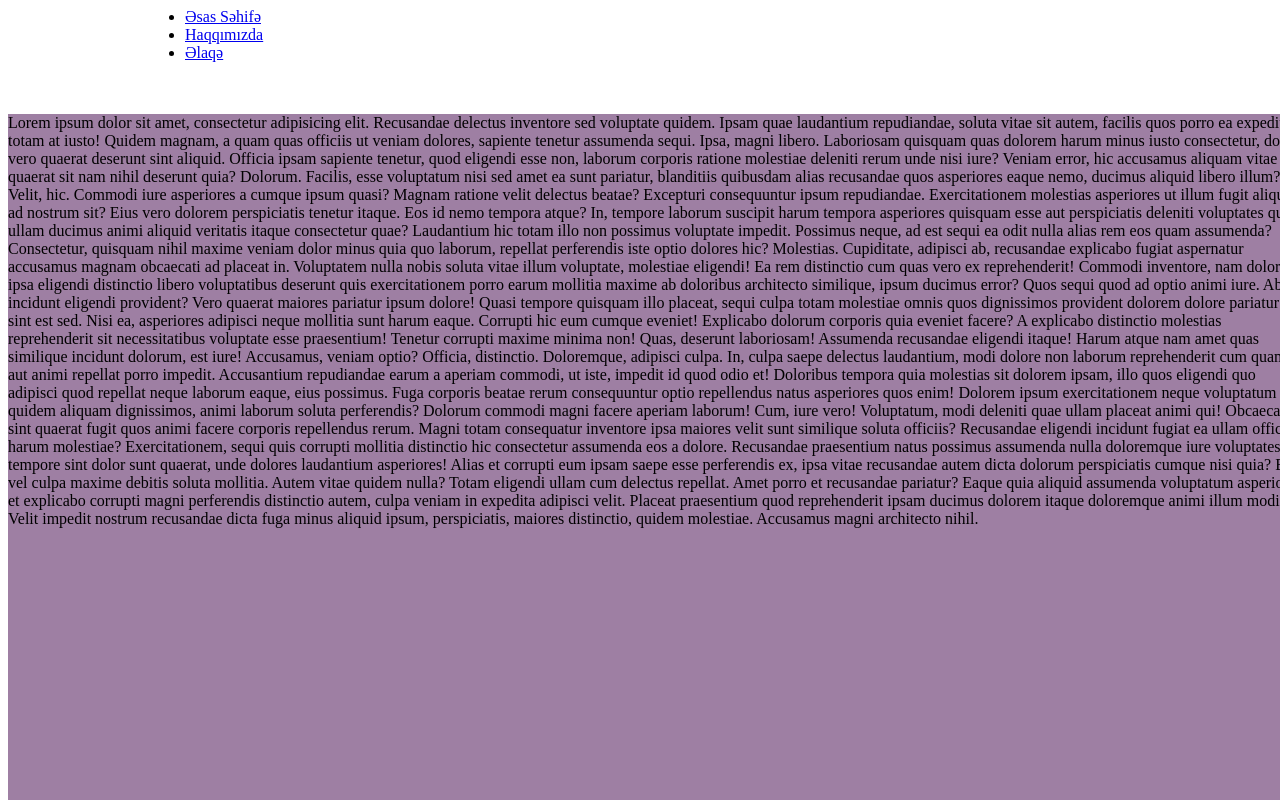
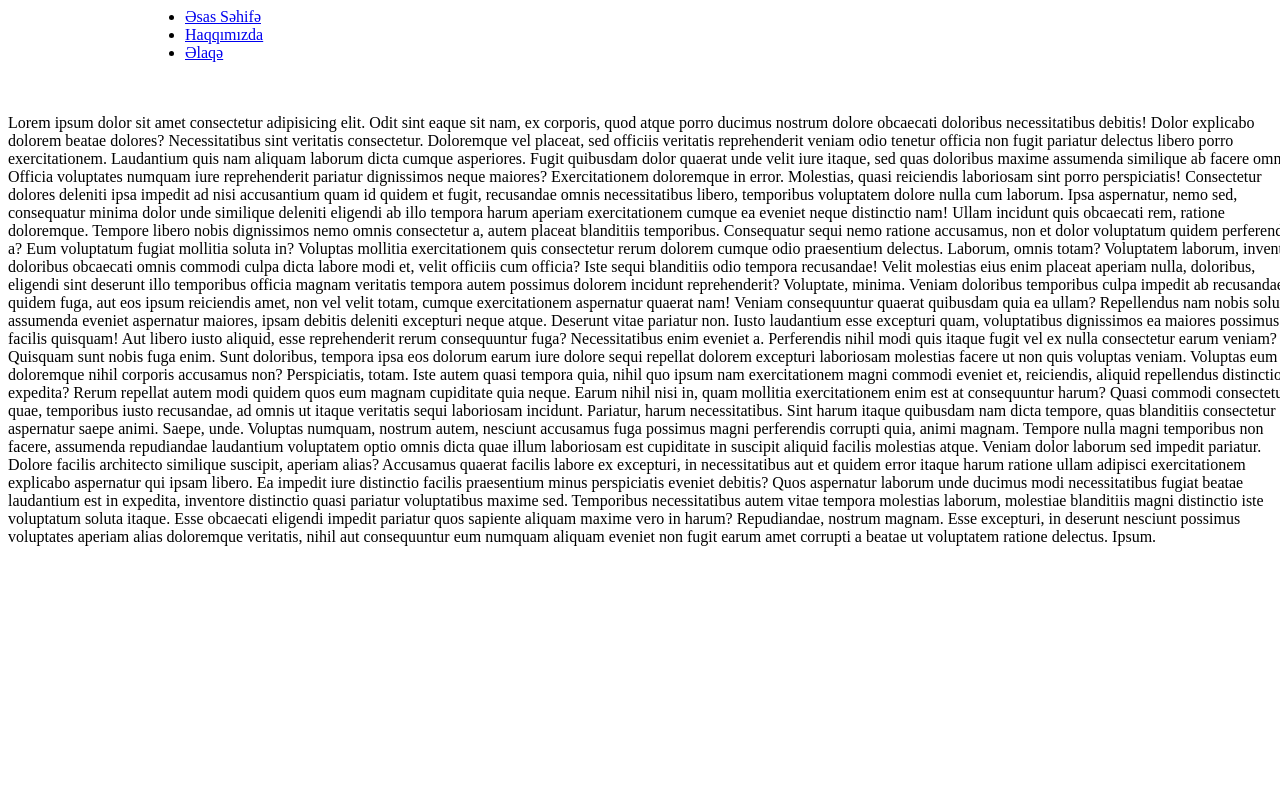
Before and after one commit to Lala-Genberli/homework, a plain HTML site: page index.html in a window 1280 px wide. Shown: the top 800 px of the page. Drawn offline with Linux system fonts and the light colour scheme.

Commit message:
deyisiklikleri elave et

```diff
--- /dev/null
+++ b/about.html
@@ -0,0 +1,36 @@
+<!DOCTYPE html>
+<html lang="en">
+<head>
+    <meta charset="UTF-8">
+    <meta http-equiv="X-UA-Compatible" content="IE=edge">
+    <meta name="viewport" content="width=device-width, initial-scale=1.0">
+    <title>Document</title>
+</head>
+<body>
+    <meta charset="UTF-8">
+    <meta http-equiv="X-UA-Compatible" content="IE=edge">
+    <meta name="description" content="Free Web tutorials">
+    <meta name="keywords" content="HTML, CSS, JavaScript">
+    <meta name="author" content="Lala">
+    <meta name="viewport" content="width=device-width, initial-scale=1.0">
+    <meta http-equiv="refresh" content="30">
+    <title>Homework</title>
+    <!--------------------------------- required meta tags end---------------------------------------->
+    <style>
+        html{ scroll-behavior: smooth;}
+    </style>
+    <!--!------------------------------- external css files start---------------------------------------->
+    <link rel="stylesheet" href="./css/style.css" />
+</head>
+<body>
+    <div class="common">
+                <div class="lorem">
+                    <h2>
+                        <p> Lorem ipsum dolor sit amet consectetur adipisicing elit. Modi nostrum similique numquam delectus odit illum sed repellendus! Esse nulla, molestias vitae omnis quam voluptate. Magni aliquam quod maiores voluptate  vitae hic incidunt tempora alias saepe, dolor nostrum a accusantium nihil. Expedita, cum!</p>
+                    </h2>
+                </div>
+            </div>
+        </row>
+    </container>
+</body>
+</html>
--- a/css/style.css
+++ b/css/style.css
@@ -1,5 +1,4 @@
 .common{
-    background-color: #9e7fa3;
     border:1px;
     width:1300px;
     height:1000px;
@@ -22,3 +21,9 @@
     margin-right:auto;
     margin-top:5px;
 }
+.lorem{
+    width: 200px;
+    height: 300px;
+    border: 1px solid red;
+
+}
--- a/index.html
+++ b/index.html
@@ -11,7 +11,9 @@
     <meta http-equiv="refresh" content="30">
     <title>Homework</title>
     <!--------------------------------- required meta tags end---------------------------------------->
-
+    <style>
+        html{ scroll-behavior: smooth;}
+    </style>
     <!--!------------------------------- external css files start---------------------------------------->
     <link rel="stylesheet" href="./css/style.css" />
 </head>
@@ -20,12 +22,12 @@
             <nav>
                 <ul class="listler">
                     <li>
-                        <a href="#">
+                        <a href="index.html">
                             Əsas Səhifə
                         </a>
                     </li>
                     <li>
-                        <a href="#">
+                        <a href="about.html">
                             Haqqımızda
                     </a> </li>
                     <li>
@@ -38,28 +40,29 @@
         </header>
     <div class="common">
                 <div class="about">
-                    <p> Lorem ipsum dolor sit amet, consectetur adipisicing elit. Recusandae delectus inventore sed voluptate quidem. Ipsam quae laudantium repudiandae, soluta vitae sit autem, facilis quos porro ea expedita totam at iusto!
-                    Quidem magnam, a quam quas officiis ut veniam dolores, sapiente tenetur assumenda sequi. Ipsa, magni libero. Laboriosam quisquam quas dolorem harum minus iusto consectetur, dolore vero quaerat deserunt sint aliquid.
-                    Officia ipsam sapiente tenetur, quod eligendi esse non, laborum corporis ratione molestiae deleniti rerum unde nisi iure? Veniam error, hic accusamus aliquam vitae quaerat sit nam nihil deserunt quia? Dolorum.
-                    Facilis, esse voluptatum nisi sed amet ea sunt pariatur, blanditiis quibusdam alias recusandae quos asperiores eaque nemo, ducimus aliquid libero illum? Velit, hic. Commodi iure asperiores a cumque ipsum quasi?
-                    Magnam ratione velit delectus beatae? Excepturi consequuntur ipsum repudiandae. Exercitationem molestias asperiores ut illum fugit aliquam ad nostrum sit? Eius vero dolorem perspiciatis tenetur itaque. Eos id nemo tempora atque?
-                    In, tempore laborum suscipit harum tempora asperiores quisquam esse aut perspiciatis deleniti voluptates quasi ullam ducimus animi aliquid veritatis itaque consectetur quae? Laudantium hic totam illo non possimus voluptate impedit.
-                    Possimus neque, ad est sequi ea odit nulla alias rem eos quam assumenda? Consectetur, quisquam nihil maxime veniam dolor minus quia quo laborum, repellat perferendis iste optio dolores hic? Molestias.
-                    Cupiditate, adipisci ab, recusandae explicabo fugiat aspernatur accusamus magnam obcaecati ad placeat in. Voluptatem nulla nobis soluta vitae illum voluptate, molestiae eligendi! Ea rem distinctio cum quas vero ex reprehenderit!
-                    Commodi inventore, nam dolores ipsa eligendi distinctio libero voluptatibus deserunt quis exercitationem porro earum mollitia maxime ab doloribus architecto similique, ipsum ducimus error? Quos sequi quod ad optio animi iure.
-                    Ab incidunt eligendi provident? Vero quaerat maiores pariatur ipsum dolore! Quasi tempore quisquam illo placeat, sequi culpa totam molestiae omnis quos dignissimos provident dolorem dolore pariatur id sint est sed.
-                    Nisi ea, asperiores adipisci neque mollitia sunt harum eaque. Corrupti hic eum cumque eveniet! Explicabo dolorum corporis quia eveniet facere? A explicabo distinctio molestias reprehenderit sit necessitatibus voluptate esse praesentium!
-                    Tenetur corrupti maxime minima non! Quas, deserunt laboriosam! Assumenda recusandae eligendi itaque! Harum atque nam amet quas similique incidunt dolorum, est iure! Accusamus, veniam optio? Officia, distinctio. Doloremque, adipisci culpa.
-                    In, culpa saepe delectus laudantium, modi dolore non laborum reprehenderit cum quam, aut animi repellat porro impedit. Accusantium repudiandae earum a aperiam commodi, ut iste, impedit id quod odio et!
-                    Doloribus tempora quia molestias sit dolorem ipsam, illo quos eligendi quo adipisci quod repellat neque laborum eaque, eius possimus. Fuga corporis beatae rerum consequuntur optio repellendus natus asperiores quos enim!
-                    Dolorem ipsum exercitationem neque voluptatum aut, quidem aliquam dignissimos, animi laborum soluta perferendis? Dolorum commodi magni facere aperiam laborum! Cum, iure vero! Voluptatum, modi deleniti quae ullam placeat animi qui!
-                    Obcaecati sint quaerat fugit quos animi facere corporis repellendus rerum. Magni totam consequatur inventore ipsa maiores velit sunt similique soluta officiis? Recusandae eligendi incidunt fugiat ea ullam officia harum molestiae?
-                    Exercitationem, sequi quis corrupti mollitia distinctio hic consectetur assumenda eos a dolore. Recusandae praesentium natus possimus assumenda nulla doloremque iure voluptates, tempore sint dolor sunt quaerat, unde dolores laudantium asperiores!
-                    Alias et corrupti eum ipsam saepe esse perferendis ex, ipsa vitae recusandae autem dicta dolorum perspiciatis cumque nisi quia? Ex, vel culpa maxime debitis soluta mollitia. Autem vitae quidem nulla?
-                    Totam eligendi ullam cum delectus repellat. Amet porro et recusandae pariatur? Eaque quia aliquid assumenda voluptatum asperiores et explicabo corrupti magni perferendis distinctio autem, culpa veniam in expedita adipisci velit.
-                    Placeat praesentium quod reprehenderit ipsam ducimus dolorem itaque doloremque animi illum modi. Velit impedit nostrum recusandae dicta fuga minus aliquid ipsum, perspiciatis, maiores distinctio, quidem molestiae. Accusamus magni architecto nihil. </p>
+                    <p> Lorem ipsum dolor sit amet consectetur adipisicing elit. Odit sint eaque sit nam, ex corporis, quod atque porro ducimus nostrum dolore obcaecati doloribus necessitatibus debitis! Dolor explicabo dolorem beatae dolores?
+                    Necessitatibus sint veritatis consectetur. Doloremque vel placeat, sed officiis veritatis reprehenderit veniam odio tenetur officia non fugit pariatur delectus libero porro exercitationem. Laudantium quis nam aliquam laborum dicta cumque asperiores.
+                    Fugit quibusdam dolor quaerat unde velit iure itaque, sed quas doloribus maxime assumenda similique ab facere omnis. Officia voluptates numquam iure reprehenderit pariatur dignissimos neque maiores? Exercitationem doloremque in error.
+                    Molestias, quasi reiciendis laboriosam sint porro perspiciatis! Consectetur dolores deleniti ipsa impedit ad nisi accusantium quam id quidem et fugit, recusandae omnis necessitatibus libero, temporibus voluptatem dolore nulla cum laborum.
+                    Ipsa aspernatur, nemo sed, consequatur minima dolor unde similique deleniti eligendi ab illo tempora harum aperiam exercitationem cumque ea eveniet neque distinctio nam! Ullam incidunt quis obcaecati rem, ratione doloremque.
+                    Tempore libero nobis dignissimos nemo omnis consectetur a, autem placeat blanditiis temporibus. Consequatur sequi nemo ratione accusamus, non et dolor voluptatum quidem perferendis a? Eum voluptatum fugiat mollitia soluta in?
+                    Voluptas mollitia exercitationem quis consectetur rerum dolorem cumque odio praesentium delectus. Laborum, omnis totam? Voluptatem laborum, inventore doloribus obcaecati omnis commodi culpa dicta labore modi et, velit officiis cum officia?
+                    Iste sequi blanditiis odio tempora recusandae! Velit molestias eius enim placeat aperiam nulla, doloribus, eligendi sint deserunt illo temporibus officia magnam veritatis tempora autem possimus dolorem incidunt reprehenderit? Voluptate, minima.
+                    Veniam doloribus temporibus culpa impedit ab recusandae quidem fuga, aut eos ipsum reiciendis amet, non vel velit totam, cumque exercitationem aspernatur quaerat nam! Veniam consequuntur quaerat quibusdam quia ea ullam?
+                    Repellendus nam nobis soluta assumenda eveniet aspernatur maiores, ipsam debitis deleniti excepturi neque atque. Deserunt vitae pariatur non. Iusto laudantium esse excepturi quam, voluptatibus dignissimos ea maiores possimus facilis quisquam!
+                    Aut libero iusto aliquid, esse reprehenderit rerum consequuntur fuga? Necessitatibus enim eveniet a. Perferendis nihil modi quis itaque fugit vel ex nulla consectetur earum veniam? Quisquam sunt nobis fuga enim.
+                    Sunt doloribus, tempora ipsa eos dolorum earum iure dolore sequi repellat dolorem excepturi laboriosam molestias facere ut non quis voluptas veniam. Voluptas eum doloremque nihil corporis accusamus non? Perspiciatis, totam.
+                    Iste autem quasi tempora quia, nihil quo ipsum nam exercitationem magni commodi eveniet et, reiciendis, aliquid repellendus distinctio expedita? Rerum repellat autem modi quidem quos eum magnam cupiditate quia neque.
+                    Earum nihil nisi in, quam mollitia exercitationem enim est at consequuntur harum? Quasi commodi consectetur quae, temporibus iusto recusandae, ad omnis ut itaque veritatis sequi laboriosam incidunt. Pariatur, harum necessitatibus.
+                    Sint harum itaque quibusdam nam dicta tempore, quas blanditiis consectetur odit aspernatur saepe animi. Saepe, unde. Voluptas numquam, nostrum autem, nesciunt accusamus fuga possimus magni perferendis corrupti quia, animi magnam.
+                    Tempore nulla magni temporibus non facere, assumenda repudiandae laudantium voluptatem optio omnis dicta quae illum laboriosam est cupiditate in suscipit aliquid facilis molestias atque. Veniam dolor laborum sed impedit pariatur.
+                    Dolore facilis architecto similique suscipit, aperiam alias? Accusamus quaerat facilis labore ex excepturi, in necessitatibus aut et quidem error itaque harum ratione ullam adipisci exercitationem explicabo aspernatur qui ipsam libero.
+                    Ea impedit iure distinctio facilis praesentium minus perspiciatis eveniet debitis? Quos aspernatur laborum unde ducimus modi necessitatibus fugiat beatae laudantium est in expedita, inventore distinctio quasi pariatur voluptatibus maxime sed.
+                    Temporibus necessitatibus autem vitae tempora molestias laborum, molestiae blanditiis magni distinctio iste voluptatum soluta itaque. Esse obcaecati eligendi impedit pariatur quos sapiente aliquam maxime vero in harum? Repudiandae, nostrum magnam.
+                    Esse excepturi, in deserunt nesciunt possimus voluptates aperiam alias doloremque veritatis, nihil aut consequuntur eum numquam aliquam eveniet non fugit earum amet corrupti a beatae ut voluptatem ratione delectus. Ipsum. </p>
                 </div>
             </div>
+            <iframe scrolling="yes" width="200" height="100" src="about.html" frameborder="5"></iframe>
             <footer class="son" id="bottom" >
                 <li>
                     <a href="#">
```
